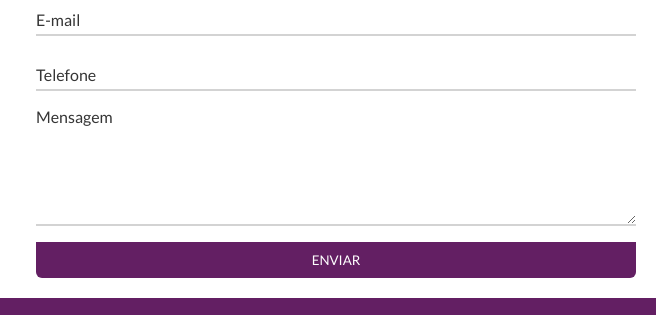
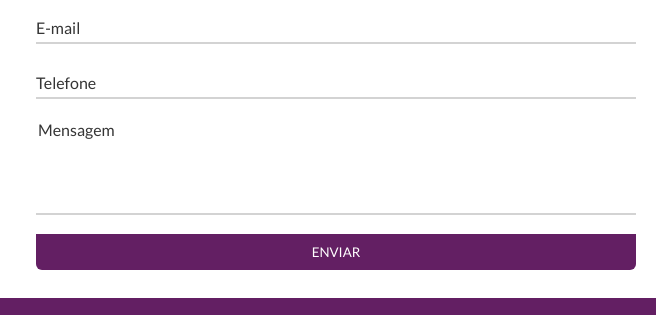
Before and after one commit to duu19/silverback, a plain HTML site: page index.html in a window 1280 px wide. Shown: the part 3581-3896 px from the top of the page, 624-1280 px from the left. Drawn offline with Linux system fonts and the light colour scheme.

Commit message:
fix: textarea floating label

```diff
--- a/css/slider.css
+++ b/css/slider.css
@@ -97,14 +97,10 @@
   color: var(--color-text-2);
 }
 
-.label-msg {
-  color: var(--color-text-4);
-}
-
 textarea {
   border: transparent;
   height: 100px;
-  border-bottom: 2px solid lightgrey;
+  border-bottom: 2px solid lightgray;
 }
 
 textarea:focus-visible {
@@ -112,9 +108,38 @@ textarea:focus-visible {
   border-bottom: 2px solid var(--color-text-2);
 }
 
+textarea:focus~.floating-label,
+textarea:not(:placeholder-shown)~.floating-label,
+input:not(:focus):valid~.floating-label {
+  top: -18px;
+  bottom: 10px;
+  left: 0px;
+  opacity: 1;
+  color: var(--color-text-2);
+}
+
+.scheme-des textarea {
+  width: 600px;
+  resize: none;
+}
+
+.floating-label {
+  position: absolute;
+  pointer-events: none;
+  left: 2px;
+  top: 5px;
+  transition: 0.3s ease all;
+  color: var(--color-text-4);
+  font-size: 1rem;
+}
+
+.form-float {
+  position: relative;
+  margin-bottom: 16px;
+}
+
 .btn-contact {
   display: flex;
-  margin-top: 1rem;
   justify-content: center;
   width: 100%;
   padding: 10px 20px;
@@ -147,4 +172,7 @@ textarea:focus-visible {
   .label-float input {
     width: 350px;
   }
+  .scheme-des textarea {
+    width: 350px;
+  }
 }
--- a/index.html
+++ b/index.html
@@ -206,8 +206,10 @@
                             <input type="text" placeholder=" " required/>
                             <label>Telefone</label>
                         </div>
-                        <label class="label-msg" for="mensagem">Mensagem</label>
-                        <textarea name="" id="mensagem" cols="30" rows="10"></textarea>
+                        <div class="form-float scheme-des">
+                            <textarea name="" class="inputText" id="" cols="30" rows="10" placeholder=" "></textarea>
+                            <label class="floating-label">Mensagem</label>
+                          </div>
                         <button class="btn-contact">Enviar</button>
                     </form>
               </div>
```
